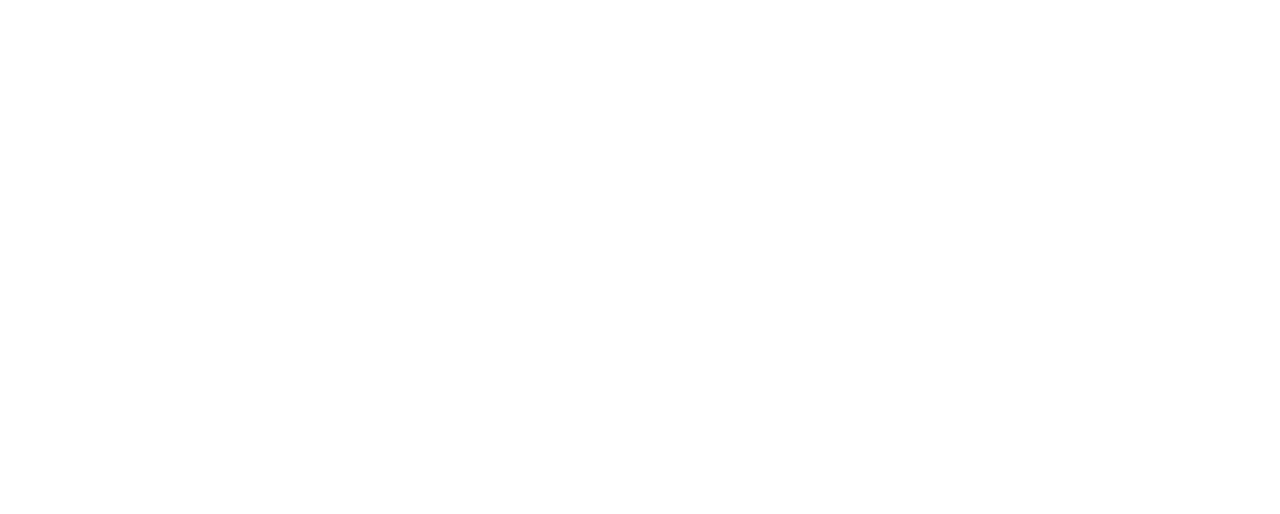
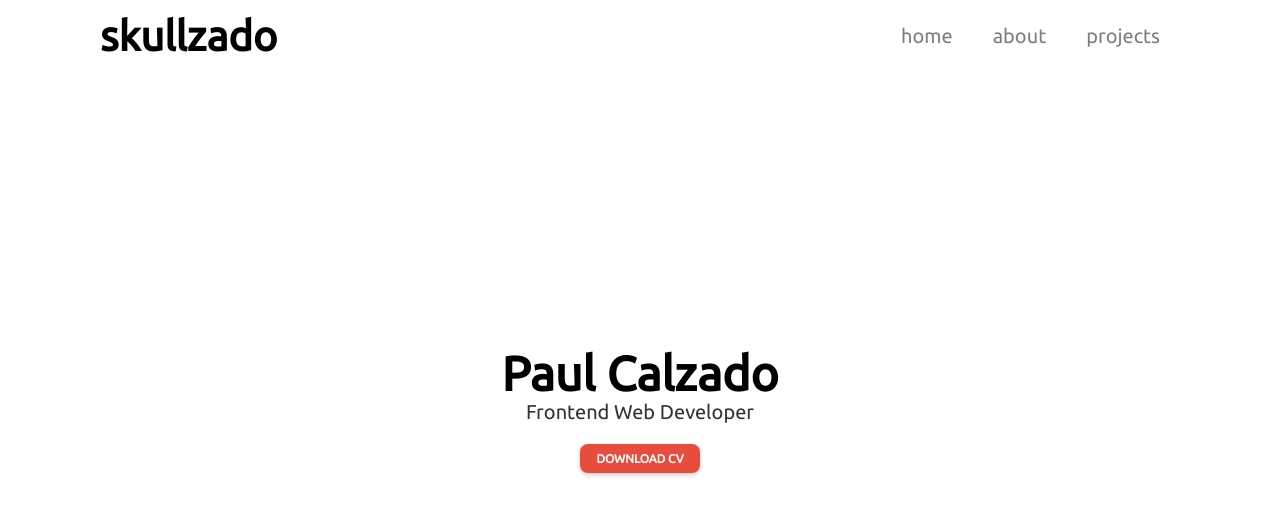
Before and after one commit to skullzado/portfolio, a React (Create React App) app: page / in a window 1280 px wide. Shown: the top 514 px of the page. Built offline with nearby package versions, Linux system fonts and the light colour scheme.

Commit message:
fix: attempt to fix routing issue on GitHub pages

```diff
--- a/package.json
+++ b/package.json
@@ -2,8 +2,8 @@
   "name": "portfolio",
   "version": "0.1.0",
   "author": "Paul Calzado",
+  "homepage": "https://skullzado.github.io/portfolio",
   "private": true,
-  "homepage": "https://skullzado.github.io/portfolio",
   "dependencies": {
     "@reduxjs/toolkit": "^1.8.3",
     "@testing-library/jest-dom": "^5.16.5",
--- a/public/index.html
+++ b/public/index.html
@@ -24,7 +24,7 @@
       work correctly both with client-side routing and a non-root public URL.
       Learn how to configure a non-root public URL by running `npm run build`.
     -->
-    <title>React App</title>
+    <title>Paul Calzado Portfolio</title>
   </head>
   <body>
     <noscript>You need to enable JavaScript to run this app.</noscript>
--- a/src/App.js
+++ b/src/App.js
@@ -11,18 +11,18 @@ import { Layout } from './components/Layout';
 export const App = () => {
   return (
     <Routes>
-      <Route path="/portfolio" element={<Layout />}>
+      <Route path="/" element={<Layout />}>
         <Route index element={<Home />} />
-        <Route path="/portfolio/about" element={<About />} />
-        <Route path="/portfolio/projects-list" element={<ProjectsList />} />
-        <Route path="/portfolio/projects">
+        <Route path="/about" element={<About />} />
+        <Route path="/projects-list" element={<ProjectsList />} />
+        <Route path="/projects">
           <Route path="todolist" element={<TodolistContainer />} />
           <Route path="pokemondb" element={<PokemonDBContainer />}>
             <Route index element={<AllPokemon />} />
             <Route path=":gen" element={<PokemonList />} />
           </Route>
         </Route>
-        <Route path="*" element={<Navigate to="/portfolio" replace />} />
+        <Route path="*" element={<Navigate to="/" replace />} />
       </Route>
     </Routes>
   );
--- a/src/components/pages/Home.jsx
+++ b/src/components/pages/Home.jsx
@@ -11,12 +11,7 @@ export const Home = () => {
         <p className="hero__copy">Frontend Web Developer</p>
       </section>
       <section className="cta">
-        <Link
-          to="./PaulCalzadoCV.pdf"
-          target="_blank"
-          download="PaulCalzadoCV.pdf"
-          className="btn btn__cta"
-        >
+        <Link to="./PaulCalzadoCV.pdf" download className="btn btn__cta">
           Download CV
         </Link>
       </section>
--- a/src/data/data.js
+++ b/src/data/data.js
@@ -1,9 +1,9 @@
 export const mainRoutes = [
-  { name: 'Home', route: '/' },
-  { name: 'About', route: '/about' },
+  { name: 'Home', route: '/portfolio' },
+  { name: 'About', route: '/portfolio/about' },
   {
     name: 'Projects',
-    route: '/projects-list',
+    route: '/portfolio/projects-list',
   },
 ];
 
--- a/src/index.js
+++ b/src/index.js
@@ -1,6 +1,6 @@
 import React from 'react';
 import ReactDOM from 'react-dom/client';
-import { BrowserRouter as Router, Route, Routes } from 'react-router-dom';
+import { HashRouter, Route, Routes } from 'react-router-dom';
 import { App } from './App';
 import { store } from './app/store';
 import { Provider } from 'react-redux';
@@ -12,11 +12,11 @@ root.render(
   <React.StrictMode>
     <Provider store={store}>
       <TodolistProvider>
-        <Router>
+        <HashRouter>
           <Routes>
             <Route path="/*" element={<App />} />
           </Routes>
-        </Router>
+        </HashRouter>
       </TodolistProvider>
     </Provider>
   </React.StrictMode>
```
Also changed, not shown: 1 other file (tests, documents, lock files or other folders).
